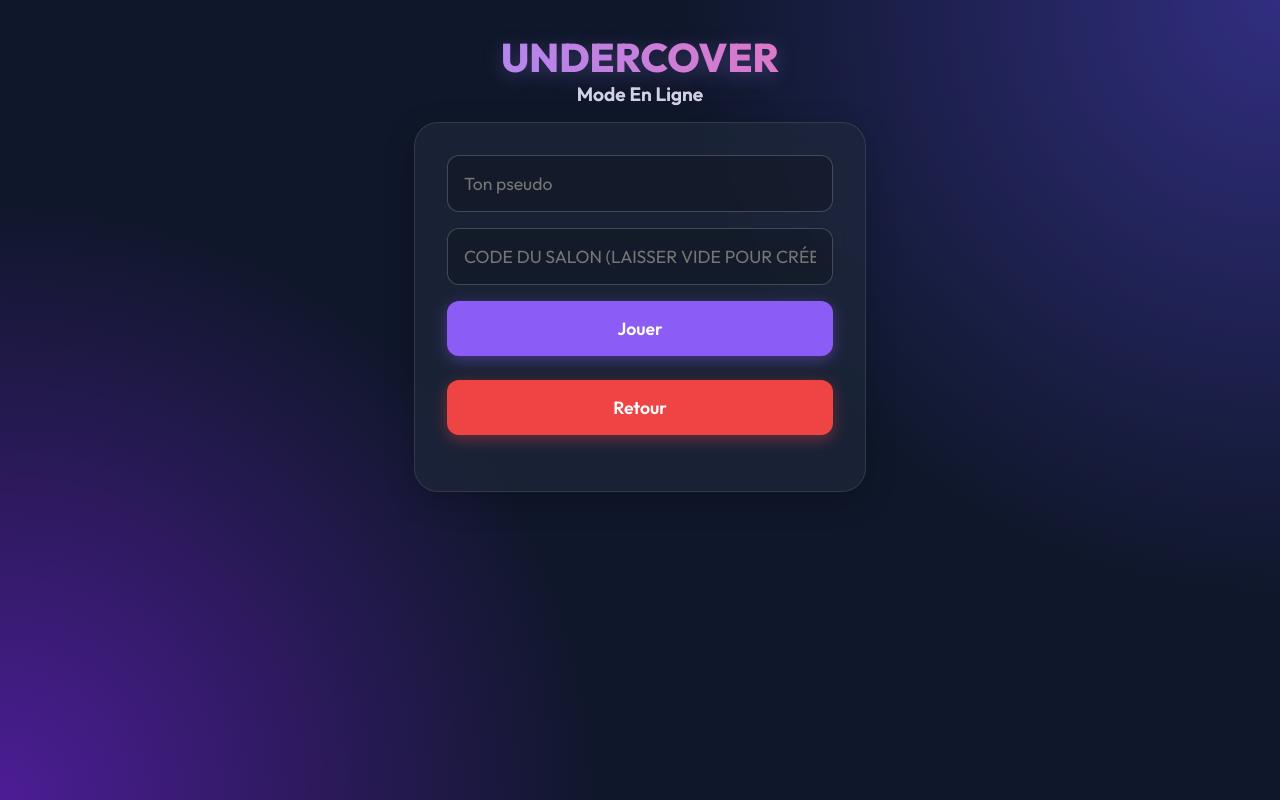
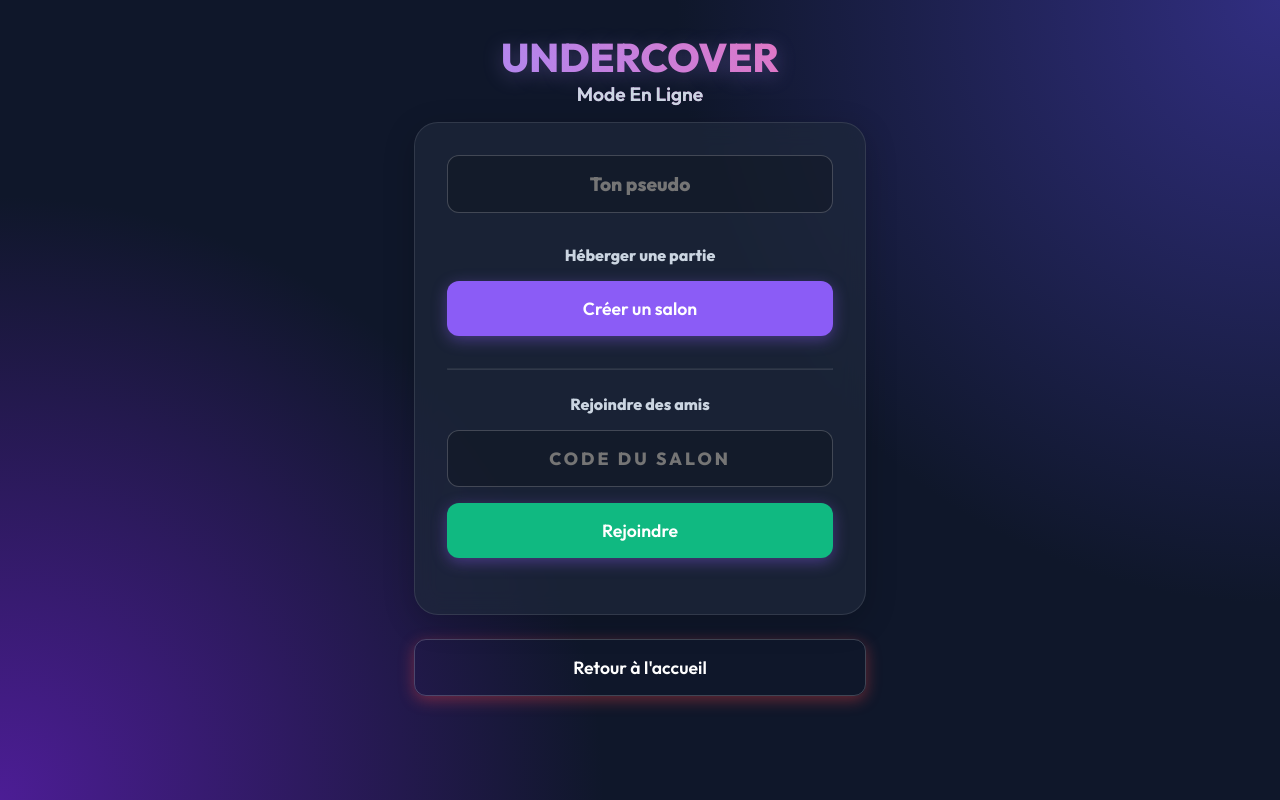
Before and after one commit to karamokok/undercover-zorgor, a Flask app: page /online in a window 1280 px wide. Run offline with Flask 3, Linux system fonts and the light colour scheme; some libraries are stand-ins or nearby versions.

Commit message:
Amélioration UI mode en ligne (Créer/Rejoindre séparés)

```diff
--- a/templates/online.html
+++ b/templates/online.html
@@ -101,13 +101,21 @@
         <!-- LOBBY JOIN -->
         <div id="join-view">
             <h1 class="title-main">UNDERCOVER<br><span class="subtitle">Mode En Ligne</span></h1>
-            <div class="card">
-                <input type="text" id="username" placeholder="Ton pseudo" autocomplete="off" maxlength="15">
-                <input type="text" id="room-code" placeholder="Code du salon (laisser vide pour créer)" autocomplete="off" style="text-transform: uppercase;" maxlength="6">
-                <button class="btn-primary" onclick="joinRoom()">Jouer</button>
-                <button class="btn-danger mt-2" onclick="window.location.href='/'">Retour</button>
-                <p id="join-error" class="text-center mt-2" style="color:var(--color-zorgor);"></p>
+            <div class="card" style="text-align: center; margin-bottom: 1.5rem;">
+                <input type="text" id="username" placeholder="Ton pseudo" autocomplete="off" maxlength="15" style="font-weight:bold; font-size:1.2rem; text-align:center;">
+
+                <h3 class="mb-2 text-muted mt-2" style="font-size:1rem;">Héberger une partie</h3>
+                <button class="btn-primary" id="btn-create" onclick="createRoom()">Créer un salon</button>
+
+                <hr style="border-color:rgba(255,255,255,0.1); margin:1.5rem 0;">
+
+                <h3 class="mb-2 text-muted" style="font-size:1rem;">Rejoindre des amis</h3>
+                <input type="text" id="room-code" placeholder="Code du salon" autocomplete="off" style="text-transform: uppercase; text-align:center; letter-spacing:3px; font-weight:bold;" maxlength="6" class="mb-2">
+                <button class="btn-primary" id="btn-join" style="background:#10b981" onclick="joinRoom()">Rejoindre</button>
+
+                <p id="join-error" class="text-center mt-2" style="color:var(--color-zorgor); font-weight:bold;"></p>
             </div>
+            <button class="btn-danger" style="background:transparent; border:1px solid rgba(255,255,255,0.2)" onclick="window.location.href='/'">Retour à l'accueil</button>
         </div>
 
         <!-- LOBBY WAIT / SETUP -->
@@ -229,12 +237,24 @@
             }
         });
 
+        function createRoom() {
+            const u = document.getElementById('username').value.trim();
+            if(!u) return alert("Choisis un pseudo !");
+            myUsername = u;
+            document.getElementById('btn-create').textContent = "Connexion...";
+            socket.emit('join_room', { username: u, room: '' });
+            setTimeout(() => { document.getElementById('btn-create').textContent = "Créer un salon"; }, 3000);
+        }
+
         function joinRoom() {
             const u = document.getElementById('username').value.trim();
             const r = document.getElementById('room-code').value.trim().toUpperCase();
             if(!u) return alert("Choisis un pseudo !");
+            if(!r) return alert("Entre un code de salon !");
             myUsername = u;
+            document.getElementById('btn-join').textContent = "Connexion...";
             socket.emit('join_room', { username: u, room: r });
+            setTimeout(() => { document.getElementById('btn-join').textContent = "Rejoindre"; }, 3000);
         }
 
         socket.on('room_error', (data) => {
```
